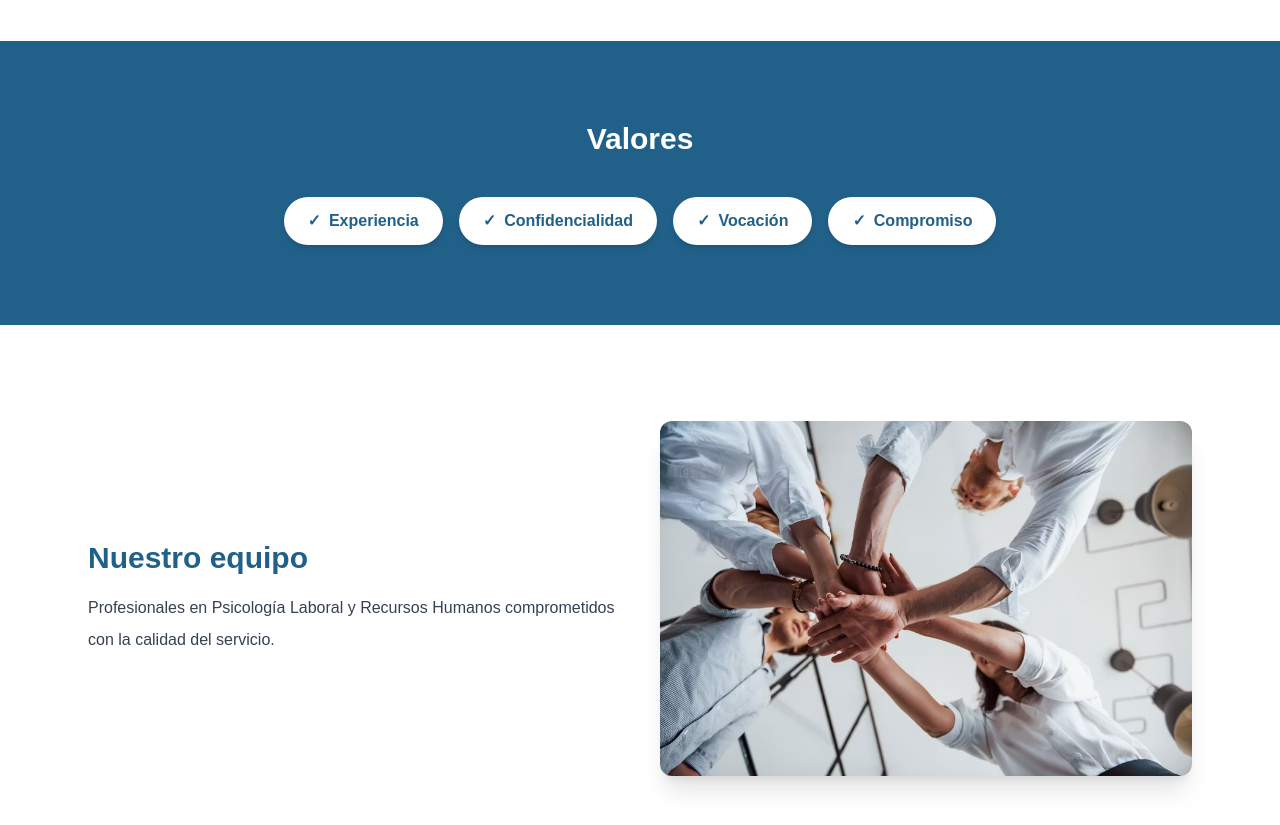
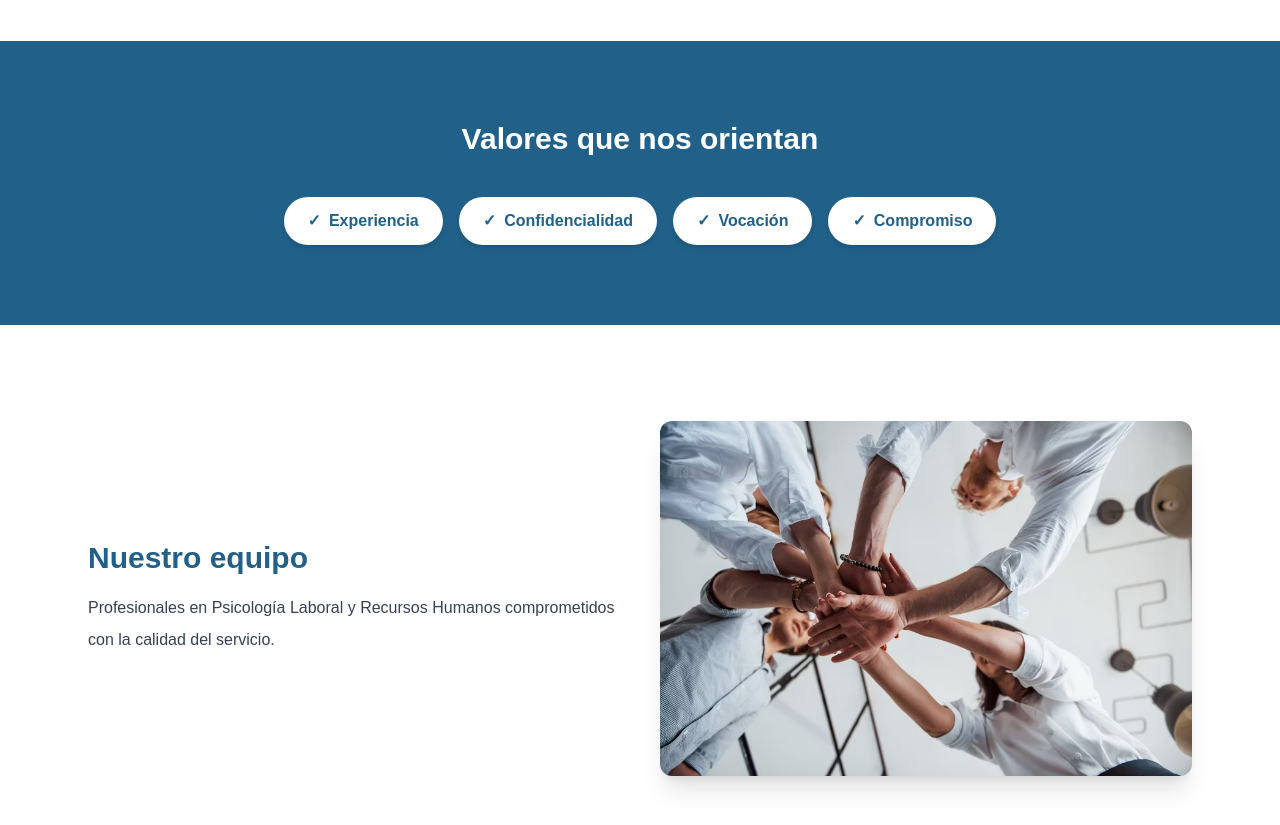
Before and after one commit to WorkOffice2026/workoffice-web, a Next.js app: page / in a window 1280 px wide. Shown: the part 2440-3265 px from the top of the page. Built offline with nearby package versions, Linux system fonts and the light colour scheme.

Commit message:
corrige titulo valores que nos orientan

```diff
--- a/src/app/page.tsx
+++ b/src/app/page.tsx
@@ -156,7 +156,9 @@
 
 {/* VALORES QUE NOS ORIENTAN*/}
 <section className="bg-[#216089] py-20 text-center">
-  <h2 className="text-white text-3xl font-bold mb-10">Valores</h2>
+  <h2 className="text-white text-3xl font-bold mb-10">
+  Valores que nos orientan
+</h2>
 
   <div className="flex flex-wrap justify-center gap-4">
     {values.map((v) => (
```
